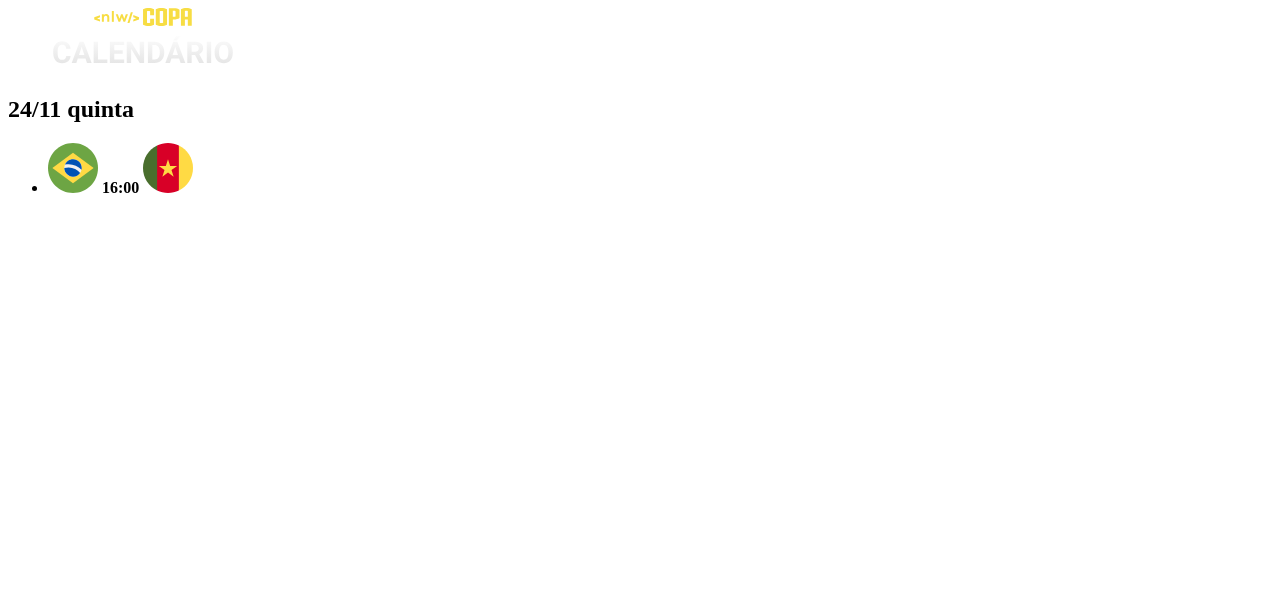
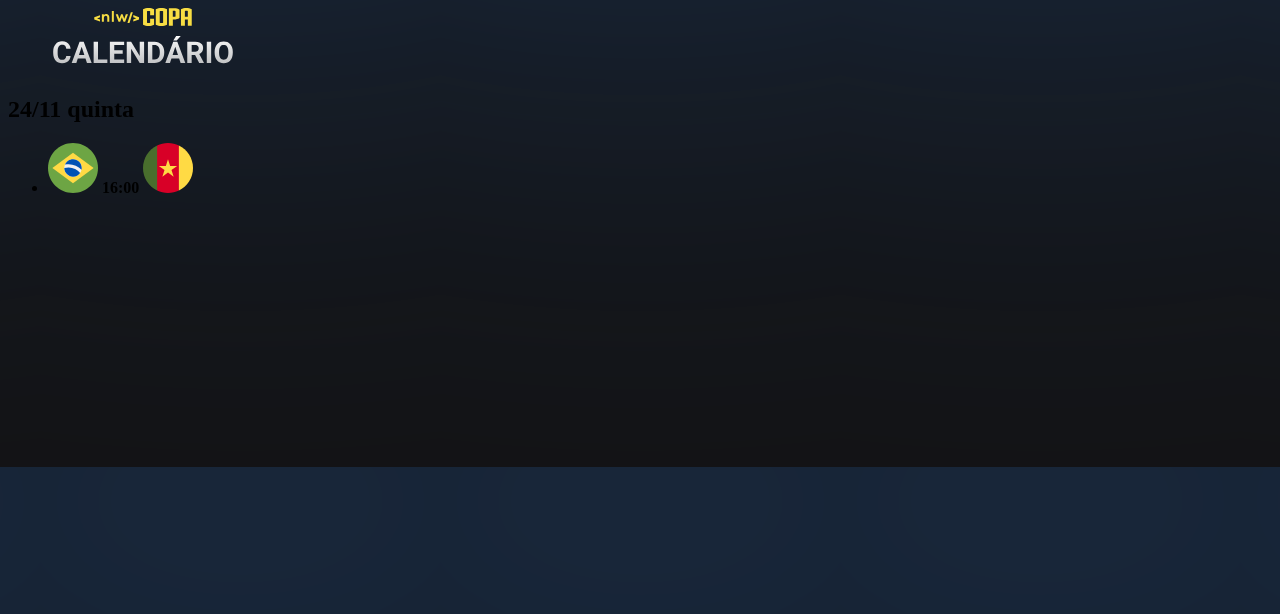
Before and after one commit to PeterTechDev/nlw-copa, a plain HTML site: page index.html in a window 1280 px wide. Drawn offline with Linux system fonts and the light colour scheme.

Commit message:
starting style

```diff
--- a/index.html
+++ b/index.html
@@ -4,7 +4,8 @@
   <meta charset="UTF-8">
   <meta http-equiv="X-UA-Compatible" content="IE=edge">
   <meta name="viewport" content="width=device-width, initial-scale=1.0">
-  <title>Document</title>
+  <title>Calendar de jogos - NLW Copa</title>
+  <link rel="stylesheet" href="./style.css">
 </head>
 <body>
   <div id="app">
--- /dev/null
+++ b/style.css
@@ -0,0 +1,6 @@
+body {
+  background-color: #121214;
+  background-image: url(./assets/bg-overlay.svg);
+  background-position-x: center;
+  background-position-y: 55.6%;
+}
```
Also changed, not shown: assets/bg-overlay.svg (added).
